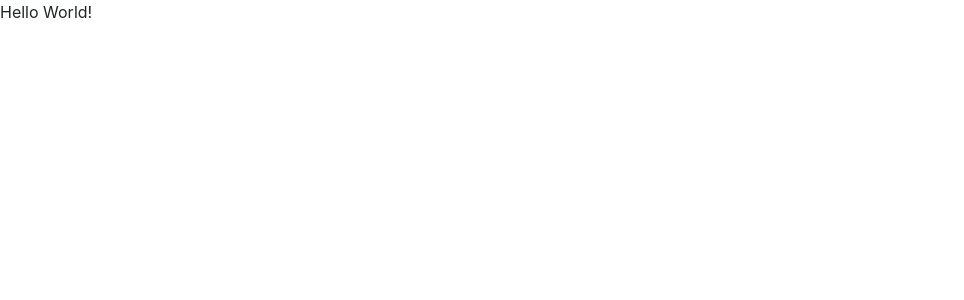
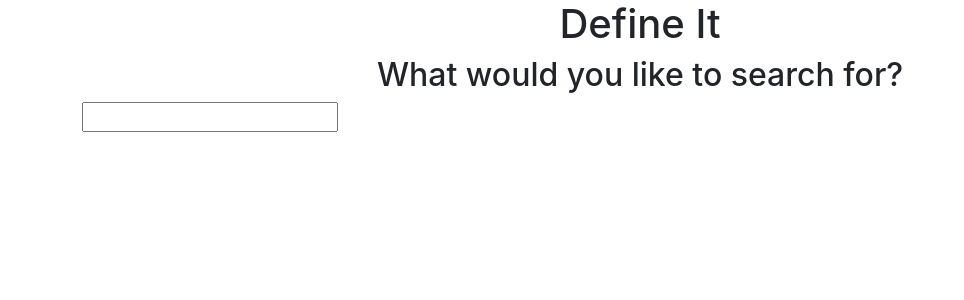
Before and after one commit to ashulmes/dictionary-app-react, a React (Create React App) app: page / in a window 1280 px wide. Shown: the top 300 px of the page, without its empty margins (0-964 px from the left). Built offline with nearby package versions, Linux system fonts and the light colour scheme.

Commit message:
Built initial search engine functionality.

```diff
--- a/src/App.js
+++ b/src/App.js
@@ -1,9 +1,18 @@
 import "./App.css";
+import SearchEngine from "./SearchEngine";
 
 function App() {
   return (
     <div className="App">
-      <header className="App-header">Hello World!</header>
+      <div className="container">
+        <header className="App-header">
+          <h1 className="text-center">Define It</h1>
+          <h2 className="text-center">What would you like to search for?</h2>
+        </header>
+        <main>
+          <SearchEngine />
+        </main>
+      </div>
     </div>
   );
 }
--- /dev/null
+++ b/src/SearchEngine.js
@@ -0,0 +1,22 @@
+import React, { useState } from "react";
+
+export default function SearchEngine() {
+  let [keyword, setKeyword] = useState(null);
+
+  function search(event) {
+    event.preventDefault();
+    alert(`Searching for ${keyword}...`);
+  }
+
+  function handleKeywordChange(event) {
+    setKeyword(event.target.value);
+  }
+
+  return (
+    <div className="Search">
+      <form onSubmit={search}>
+        <input type="search" onChange={handleKeywordChange} />
+      </form>
+    </div>
+  );
+}
```
Also changed, not shown: src/SearchEngine.css (added).
